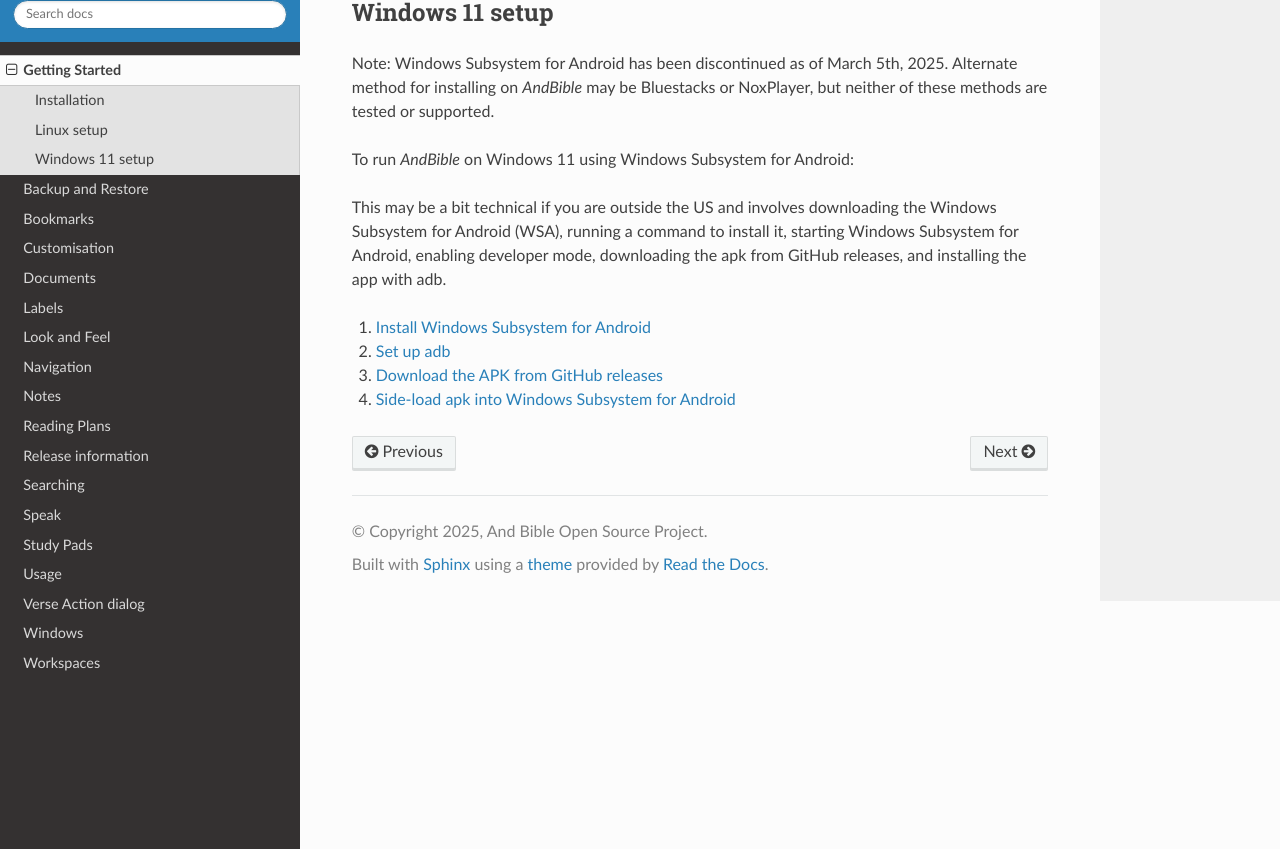
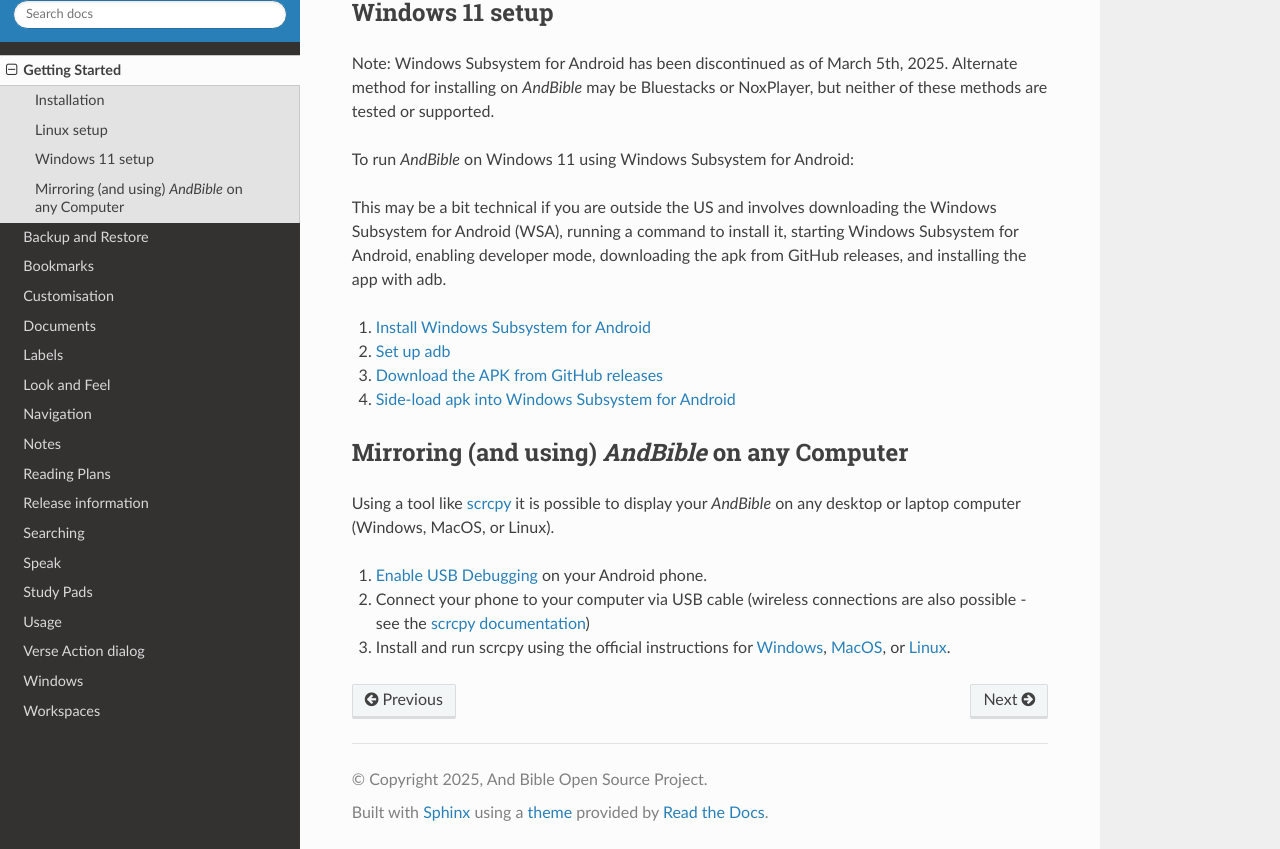
Before and after one commit to AndBible/docs, a Sphinx documentation site: the page built from docs/source/getting_started.rst, in a window 1280 px wide and 900 px high, scrolled down 1437 px, cut to the strip 51-900 px from the top of the window. Built offline with Sphinx 7.4.7 and the Read the Docs theme 3.1.0, drawn with Linux system fonts in a browser that asks for light colours; pages that are not in the unit, such as notebooks, are missing from menus.

Commit message:
Add section about using scrcpy to mirror AndBible to computers (#19)

```diff
--- a/docs/source/getting_started.rst
+++ b/docs/source/getting_started.rst
@@ -90,3 +90,19 @@
 2. `Set up adb <https://www.xda-developers.com/install-adb-windows-macos-linux/>`_
 3. `Download the APK from GitHub releases <https://github.com/AndBible/and-bible/releases/latest>`_
 4. `Side-load apk into Windows Subsystem for Android <https://www.xda-developers.com/how-to-sideload-android-apps-on-windows-11/>`_
+
+Mirroring (and using) |app| on any Computer
+-------------------------------------------
+
+Using a tool like `scrcpy <https://github.com/Genymobile/scrcpy>`_ it is possible
+to display your |app| on any desktop or laptop computer (Windows, MacOS, or Linux).
+
+#. `Enable USB Debugging <https://developer.android.com/studio/debug/dev-options#enable>`_
+   on your Android phone.
+#. Connect your phone to your computer via USB cable (wireless connections are
+   also possible - see the `scrcpy documentation
+   <https://github.com/Genymobile/scrcpy/blob/master/doc/connection.md#connection>`_)
+#. Install and run scrcpy using the official instructions for `Windows
+   <https://github.com/Genymobile/scrcpy/blob/master/doc/windows.md>`_, `MacOS
+   <https://github.com/Genymobile/scrcpy/blob/master/doc/macos.md>`_, or `Linux
+   <https://github.com/Genymobile/scrcpy/blob/master/doc/linux.md>`_.
```
